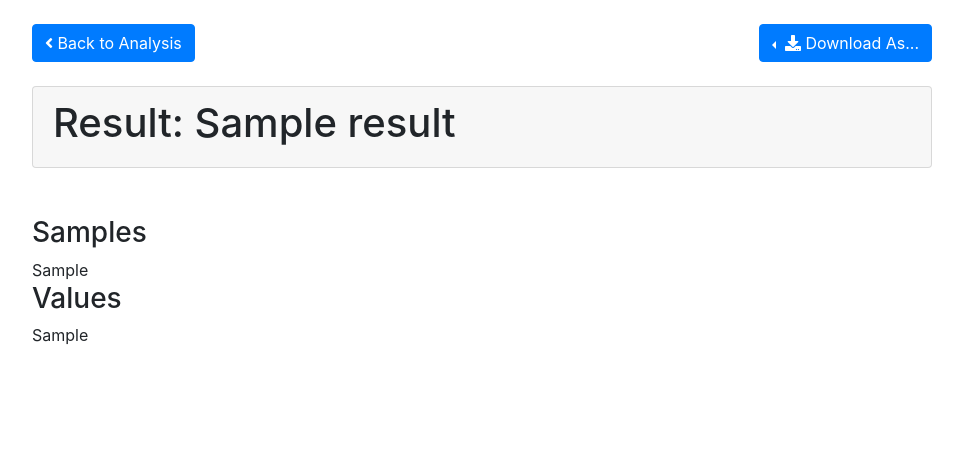
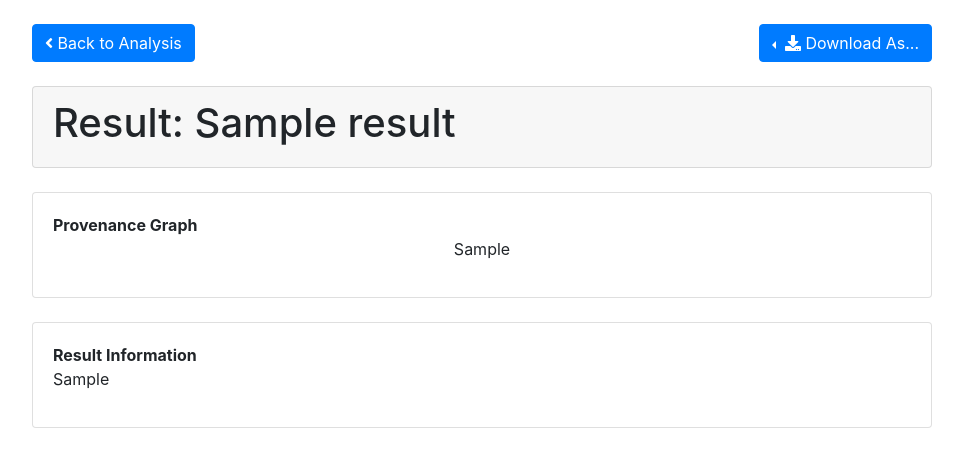
Before and after one commit to mwhall/QUOREM, a Django app: template quorem/templates/result_detail.htm in a window 1280 px wide. Shown: the part 56-532 px from the top of the page, without its empty margins (158-1121 px from the left). Run offline with Django 3.2, Linux system fonts and the light colour scheme; tables that the repository leaves empty hold one stand-in row (values such as "Sample post"); the template is opened without the code that fills it: values that come from a table or form of the project are taken from there, most other values are stand-ins (such as "Sample title", 1, 10 or a date in 2020); parts of the project's set-up code (start-up, migrations or seed data) failed here and were passed over; some libraries are stand-ins or nearby versions.

Commit message:
Update Result page template to include graphs

```diff
--- a/quorem/templates/result_detail.htm
+++ b/quorem/templates/result_detail.htm
@@ -41,7 +41,7 @@
 <h1>{{object.base_name|capfirst }}: {{ object.name }}</h1>
 	      </div>
 	      <br/>
-{% if has_uploaded_artifact %}
+{% if stream_graph %}
 <div class="card card-body mx-auto">
 	<b>Provenance Graph</b>
 <figure class="mx-auto">
@@ -50,7 +50,9 @@
 </div>
 </figure>
 </div>
+{% endif %}
 <br/>
+{% if provenance_graph %}
 <div class="card card-body mx-auto">
 	<b>Result Information</b>
 <figure>
```
